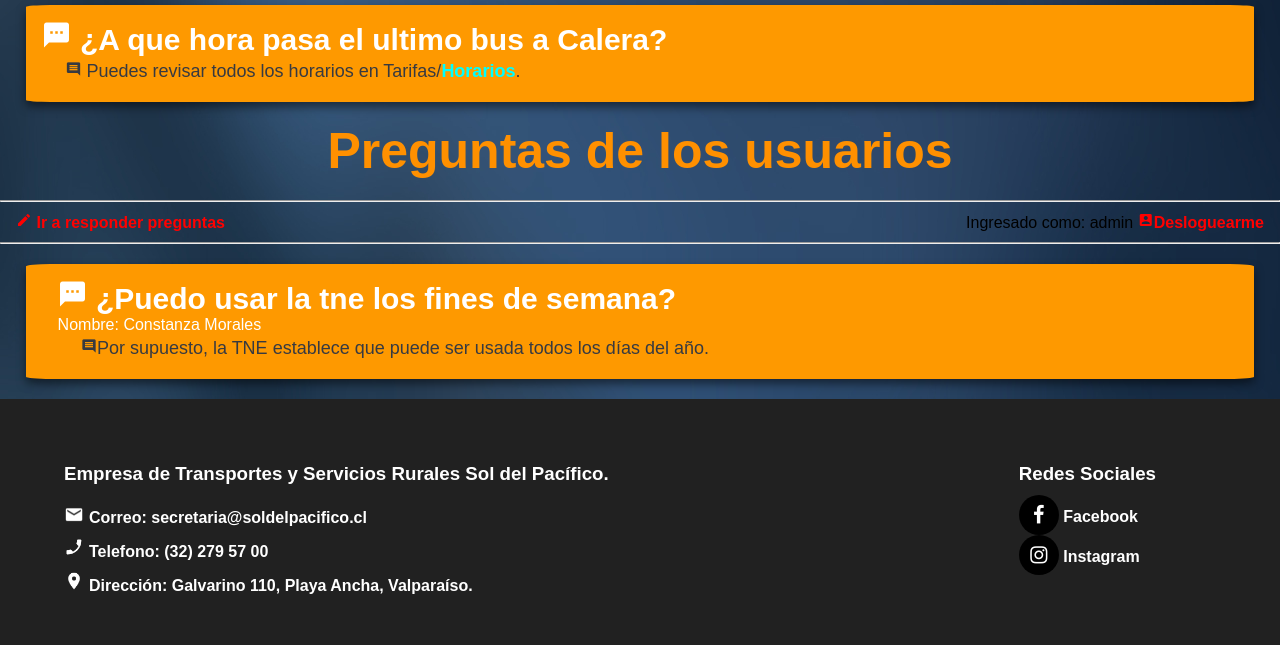
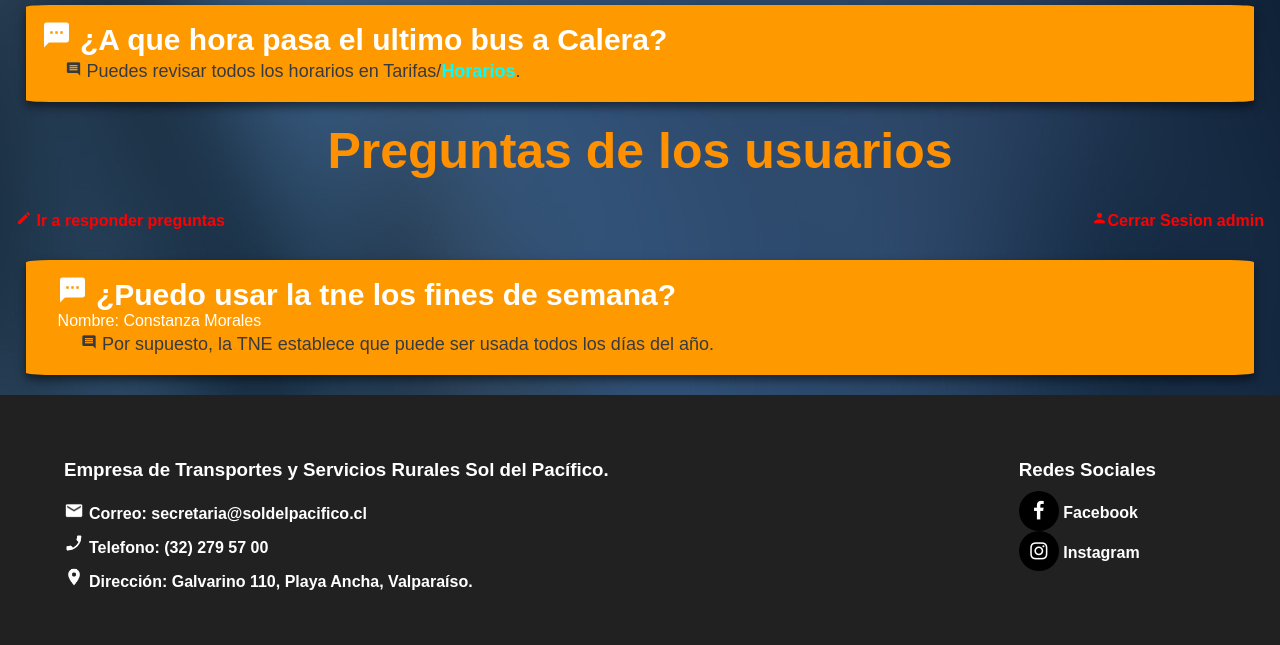
Before and after one commit to soldelpacifico/soldelpacifico.github.io, a Django app: page /preguntas in a window 1280 px wide. Shown: the part 162-807 px from the top of the page. After the commit the page ends 752 px from the top, so only its background shows below. Run offline with Django 3.2, Linux system fonts and the light colour scheme; a user stored in the database is signed in; data comes from the database, SQL or seed files in the repository; some libraries are stand-ins or nearby versions.

Commit message:
Actualizacones de Tema

```diff
--- a/miweb/settings.py
+++ b/miweb/settings.py
@@ -120,6 +120,7 @@ USE_TZ = True
 
 LOGIN_REDIRECT_URL='preguntas'
 LOGOUT_REDIRECT_URL='login'
+MESSAGE_STORAGE = 'django.contrib.messages.storage.cookie.CookieStorage'
 
 
 # Static files (CSS, JavaScript, Images)
--- a/sol/templates/registration/login.html
+++ b/sol/templates/registration/login.html
@@ -1,7 +1,9 @@
 {% extends "sol/base.html" %}
 
 {% block content %}
-<h1 class="center">Iniciar Sesion como administrador.</h1>
+<article>
+<h1 class="center">Iniciar Sesion como Administrador</h1>
+</article>
 <form method="post" class="formLogin" action="{% url 'login' %}">
     {% csrf_token %}
     <div class="container fullWidth">
--- a/sol/templates/sol/base.html
+++ b/sol/templates/sol/base.html
@@ -58,9 +58,9 @@
                 <nav class="navegacion">
                     <ul id="main-menu" class="sm sm-blue">
                         <a href="{% url 'index' %}"><li>Inicio</li></a>
-                        <a href="{% url 'historia' %}"><li>Rutas</li></a>
+                        <a href="{% url 'rutas' %}"><li>Rutas</li></a>
                         <a href="{% url 'tarifas' %}"><li>Tarifas</li></a>
-                        <a href="{% url 'tarifas' %}"><li>Beneficios</li></a>
+                        <a href="{% url 'beneficios' %}"><li>Beneficios</li></a>
                         <a href="{% url 'preguntas' %}"><li>Contacto</li></a>
                     </ul>
                 </nav>
--- a/sol/templates/sol/index.html
+++ b/sol/templates/sol/index.html
@@ -10,7 +10,7 @@
           <img src="{% static 'Images/logoOK.jpg' %}" alt="Logo">
         </div>
         <div class="col-xs-12 noMarginTopBot">
-          <a id="btnHistoria" href="{% url 'historia' %}">HISTORIA</a>
+          <a class="btnA" href="{% url 'historia' %}">HISTORIA</a>
         </div>
       </div>
     </div>
--- a/sol/templates/sol/preguntas.html
+++ b/sol/templates/sol/preguntas.html
@@ -21,28 +21,35 @@
 
 <article class="preguntasUser container">
   <h1>Preguntas de los usuarios</h1>
-  <hr />
   {% if user.is_authenticated %}
-  <div class="row">
-    <div class="col-xs-8">
-      <a href="{% url 'respPreguntas' %}"><i class="material-icons md-16">create</i> Ir a responder preguntas</a>
+  <div class="row rowLogin">
+    <div class="col-xs-5">
+      <a href="{% url 'respPreguntas' %}" class="btnA"><i class="material-icons md-16">create</i> Ir a responder preguntas</a>
     </div>
-    <div class="col-xs-4 linkLogin">
-      <span class="linkLogin">Ingresado como: {{ user.get_username }}</span>
-      <a href="{% url 'logout' %}"><i class="material-icons md-16">account_box</i>Desloguearme</a>
+    <div class="col-xs-7 linkLogin">
+      <a href="{% url 'logout' %}" class="btnA"><i class="material-icons md-16">person</i>Cerrar Sesion {{ user.get_username }}</a>
     </div>
   </div>
   {% else %}
-  <div class="row">
-    <div class="col-xs-8">
-      <a href="{% url 'pregunta_new' %}"><i class="material-icons md-16">add</i>Crear nueva pregunta</a>
+  <div class="row rowLogin">
+    <div class="col-xs-5">
+      <a href="{% url 'pregunta_new' %}" class="btnA"><i class="material-icons md-16">add</i>Crear nueva pregunta</a>
     </div>
-    <div class="col-xs-4 linkLogin">
-      <a href="{% url 'login' %}"><i class="material-icons md-16">person</i>Iniciar sesion</a>
+    <div class="col-xs-7 linkLogin">
+      <a href="{% url 'login' %}" class="btnA"><i class="material-icons md-16">person</i>Iniciar sesion</a>
     </div>
   </div>
   {% endif %}
-  <hr />
+  {% if messages %}
+  <ul class="mensajes">
+      {% for message in messages %}
+      <li{% if message.tags %} class="{{ message.tags }}"{% endif %}>
+          {% if message.level == DEFAULT_MESSAGE_LEVELS.ERROR %}{% endif %}
+          {{ message }}
+      </li>
+      {% endfor %}
+  </ul>
+  {% endif %}
   {% for Pregunta in Preguntas %}
   <div class="pregunta col-xs-12">
     <div class="row">
@@ -52,7 +59,7 @@
     </div>
     <div class="row textPregunta">
       <div class="col-xs-12">
-        <p><i class="material-icons md-16">insert_comment</i>{{Pregunta.respuesta|urlize}}</p>
+        <p><i class="material-icons md-16">insert_comment</i> {{Pregunta.respuesta|urlize}}</p>
       </div>
     </div>
   </div>
--- a/sol/urls.py
+++ b/sol/urls.py
@@ -4,7 +4,9 @@ from . import views
 
 urlpatterns = [
     path('', views.index, name="index"),
+    path('rutas', views.rutas, name="rutas"),
     path('tarifas', views.tarifas, name="tarifas"),
+    path('beneficos', views.beneficios, name="beneficios"),
     path('pertenencias', views.pertenencias, name="pertenencias"),
     path('historia', views.historia, name="historia"),
     path('preguntas', views.preguntas, name="preguntas"),
--- a/sol/views.py
+++ b/sol/views.py
@@ -1,3 +1,4 @@
+from django.contrib import messages
 from django.shortcuts import render, redirect, get_object_or_404
 from .models import Noticia, Pregunta
 from django.utils import timezone
@@ -7,9 +8,15 @@ def index(request):
     Noticias = Noticia.objects.filter(fecha_Publicacion__lte=timezone.now()).order_by('-fecha_Publicacion')[:3]
     return render(request, 'sol/index.html', {"Noticias":Noticias})
 
+def rutas(request):
+    return render(request, 'sol/rutas.html', {})
+
 def tarifas(request):
 
     return render(request, 'sol/tarifas.html', {})
+
+def beneficios(request):
+    return render(request, 'sol/beneficios.html', {})
 
 def pertenencias(request):
     return render(request, 'sol/pertenencias.html', {})
@@ -33,6 +40,7 @@ def pregunta_new(request):
             Pregunta.respuesta=""
             Pregunta.respondida = False
             Pregunta.save()
+            messages.success(request,'¡Pregunta enviada exitosamente!')
             return redirect('preguntas')
     else:
         form = PreguntaForm()
```
Also changed, not shown: sol/static/css/estilos.css (+24 -10 lines), sol/templates/sol/beneficios.html (added, +64 -0 lines), sol/templates/sol/new_pregunta.html (+11 -1 lines), sol/templates/sol/rutas.html (added, +9 -0 lines), sol/templates/sol/tarifas.html (+0 -59 lines).
